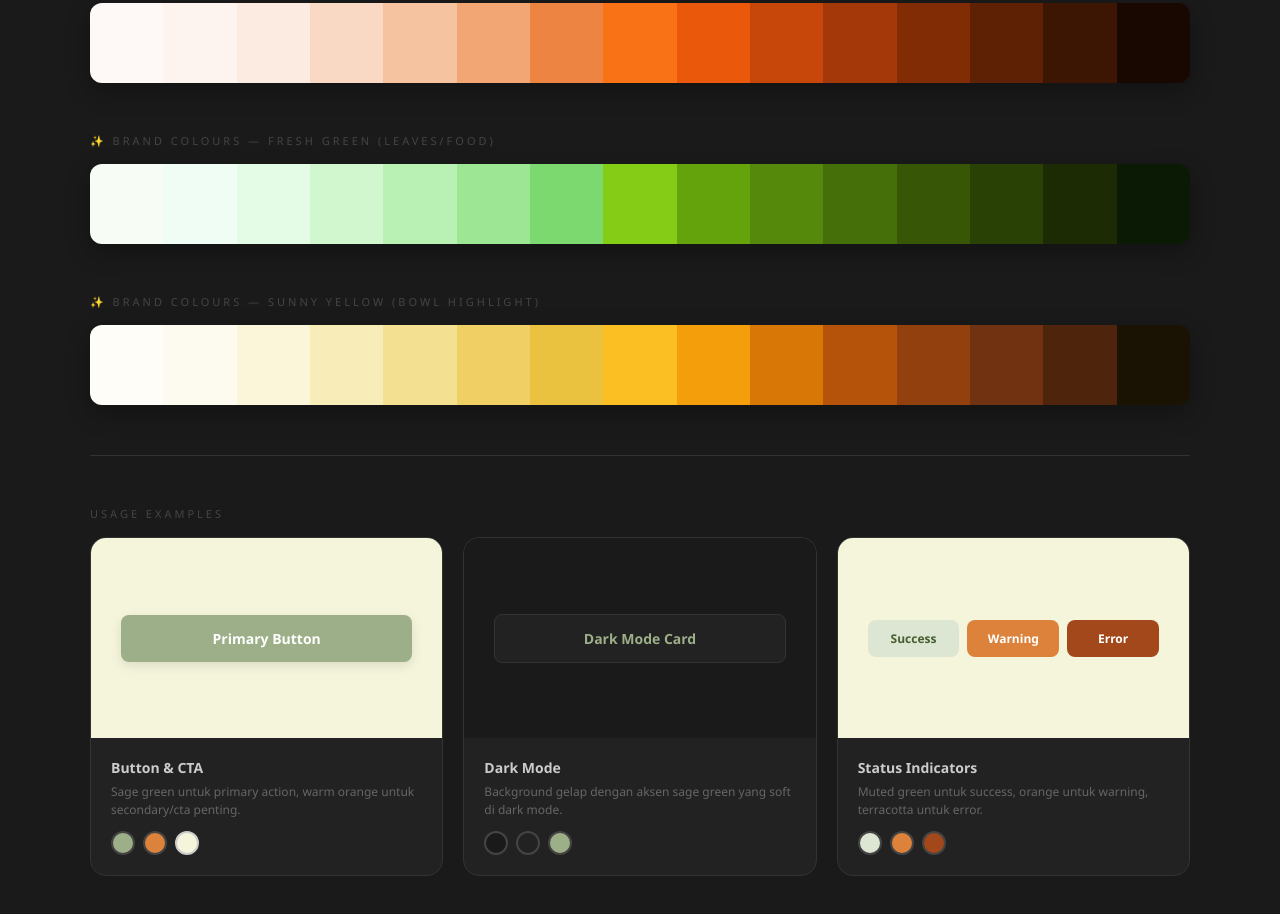
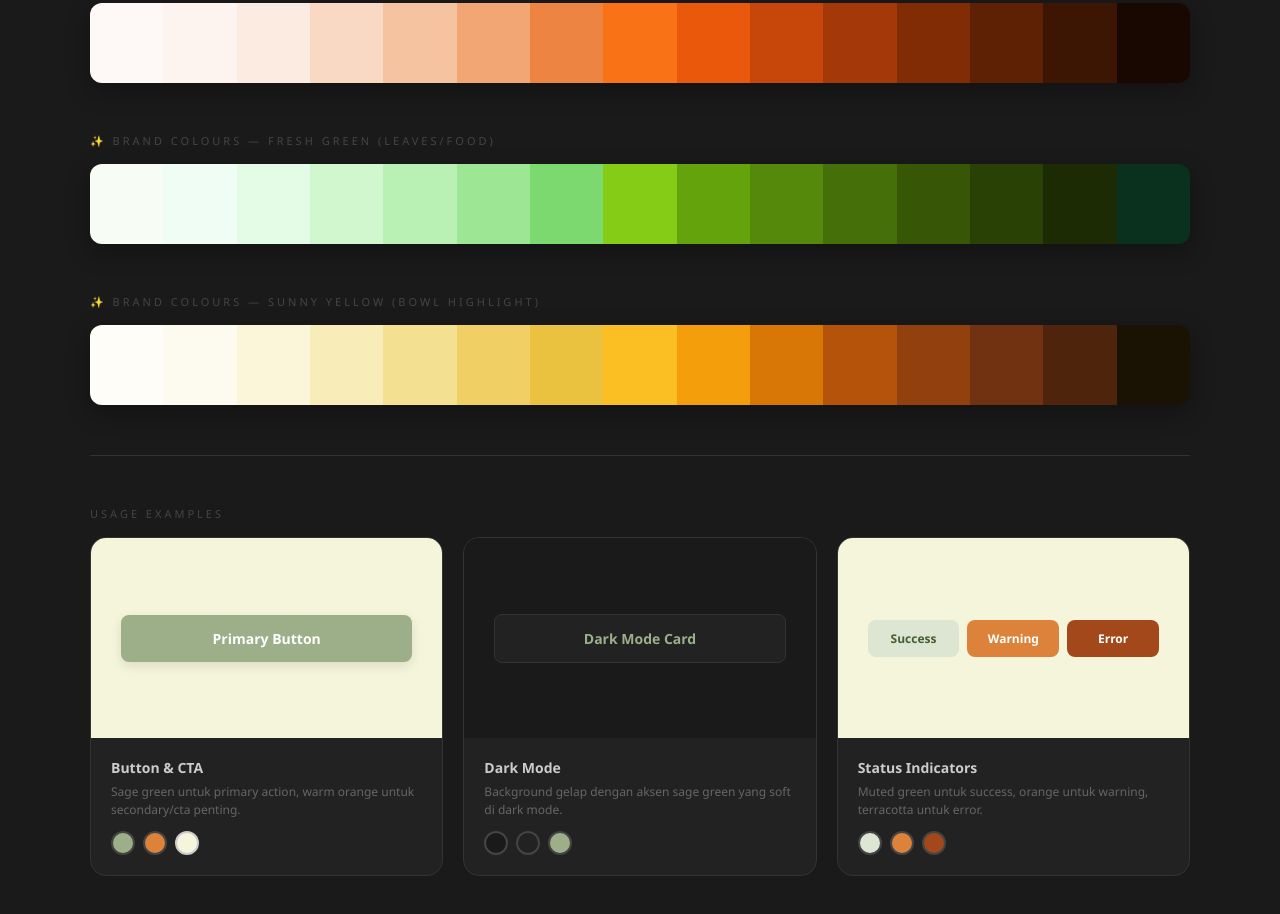
Before and after one commit to muhammadradhi/Colour_Palette, a plain HTML site: page index.html in a window 1280 px wide. Shown: the part 1348-2262 px from the top of the page. Drawn offline with Linux system fonts and the light colour scheme.

Commit message:
second commit

```diff
--- a/index.html
+++ b/index.html
@@ -394,7 +394,7 @@
         <div class="shade-strip" style="background:#190802" data-color="#190802"><span class="hex-code" style="color:rgba(255,255,255,0.7);">#190802</span></div>
     </div>
 
-    <!-- ===== GRADASI: FRESH GREEN (Leaves/Food) ===== -->
+        <!-- ===== GRADASI: FRESH GREEN (Leaves/Food) ===== -->
     <div class="section-label">✨ Brand Colours — Fresh Green (Leaves/Food)</div>
     <div class="shade-row">
         <div class="shade-strip" style="background:#F7FDF5" data-color="#F7FDF5"><span class="hex-code" style="color:rgba(0,0,0,0.5);">#F7FDF5</span></div>
@@ -411,7 +411,7 @@
         <div class="shade-strip" style="background:#375707" data-color="#375707"><span class="hex-code" style="color:rgba(255,255,255,0.7);">#375707</span></div>
         <div class="shade-strip" style="background:#2A4105" data-color="#2A4105"><span class="hex-code" style="color:rgba(255,255,255,0.7);">#2A4105</span></div>
         <div class="shade-strip" style="background:#1C2B03" data-color="#1C2B03"><span class="hex-code" style="color:rgba(255,255,255,0.7);">#1C2B03</span></div>
-        <div class="shade-strip" style="background:#0A1A04" data-color="#0A1A04"><span class="hex-code" style="color:rgba(255,255,255,0.7);">#0A1A04</span></div>
+        <div class="shade-strip" style="background:#09311D" data-color="#09311D"><span class="hex-code" style="color:rgba(255,255,255,0.7);">#09311D</span></div>
     </div>
 
     <!-- ===== GRADASI: SUNNY YELLOW (Bowl Highlight) ===== -->
```
